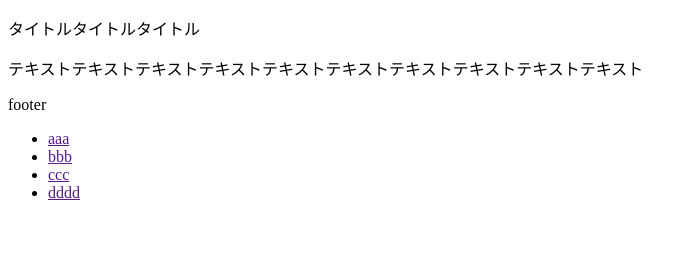
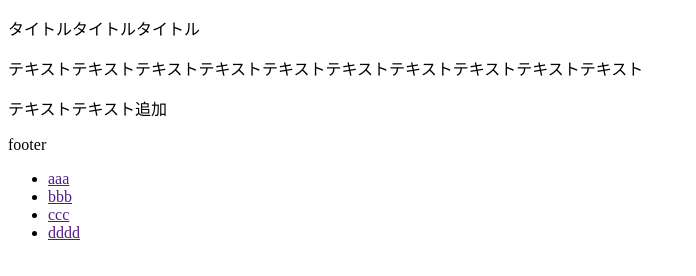
Before and after one commit to sawada99999/tutorial, a plain HTML site: page index.html in a window 1280 px wide. Shown: the whole page, without its empty margins (0-696 px from the left). Drawn offline with Linux system fonts and the light colour scheme.

Commit message:
テキスト追加
テキスト追加

```diff
--- a/index.html
+++ b/index.html
@@ -9,6 +9,7 @@
 <div class="header">
 <p>タイトルタイトルタイトル</p>
 <p>テキストテキストテキストテキストテキストテキストテキストテキストテキストテキスト</p>
+<p>テキストテキスト追加</p>
 </div>
 
 <div class="footer">
```
